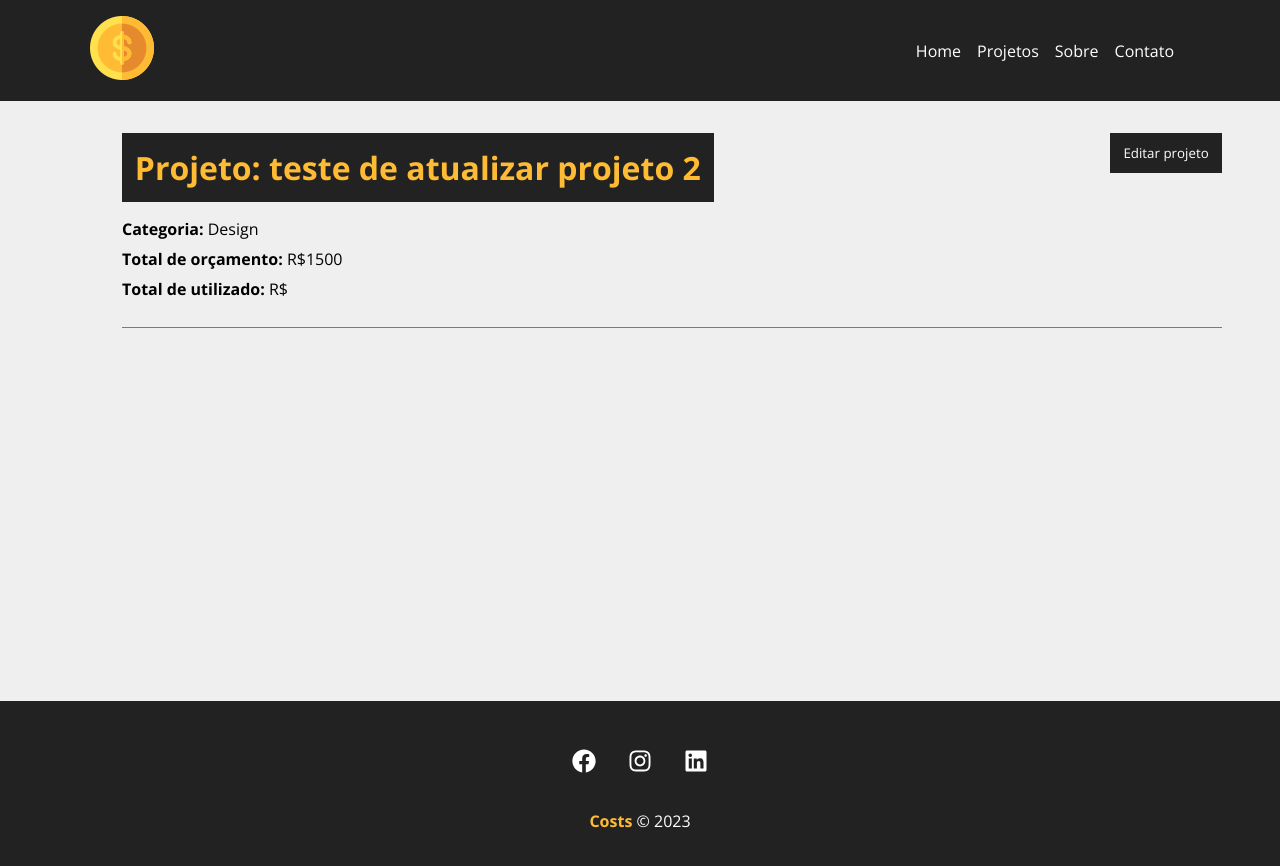
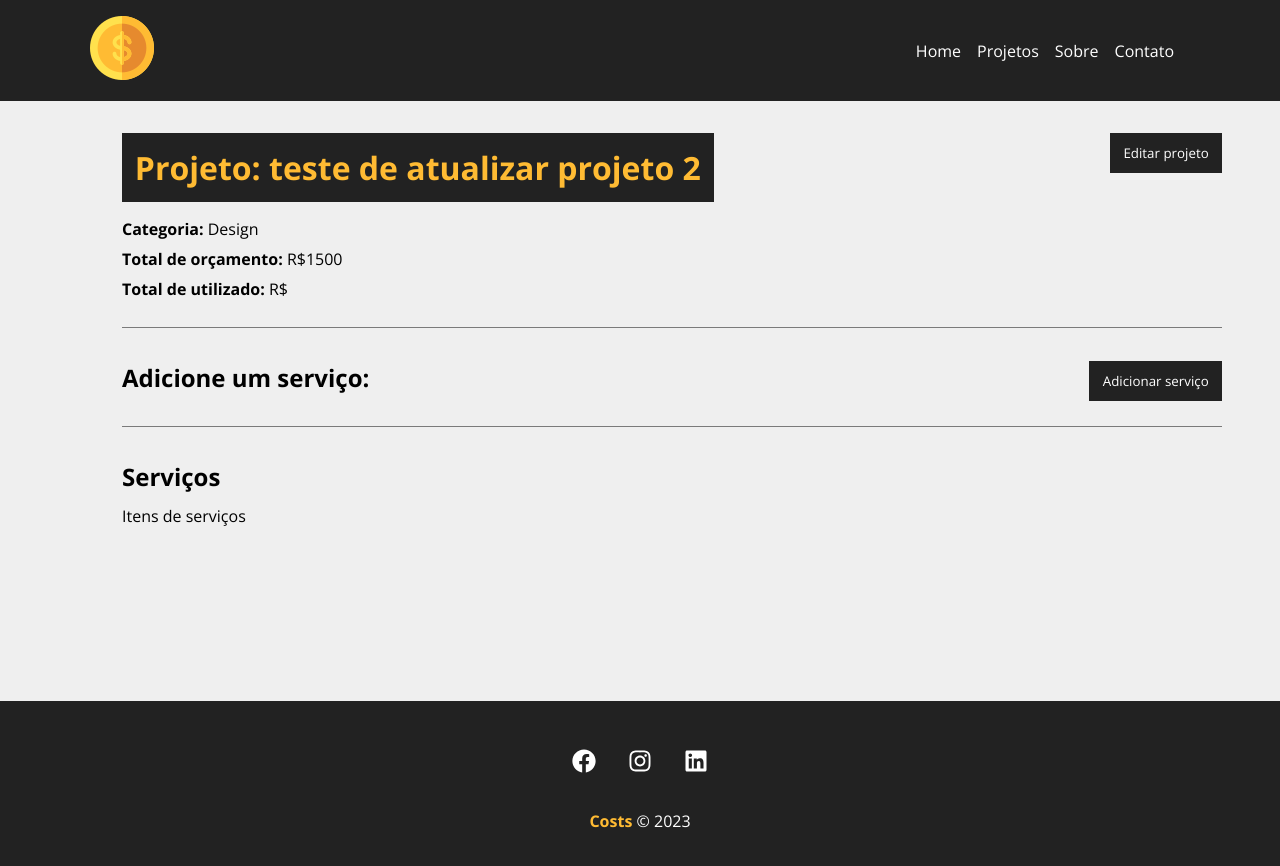
Before and after one commit to giovanep4mg/Projeto_Costs, a React (Create React App) app: page /project/20 in a window 1280 px wide. Shown: the top 866 px of the page. Built offline with nearby package versions, Linux system fonts and the light colour scheme; data requests are answered from the project's data file.

Commit message:
aula33 criando area de servicos

```diff
--- a/db.json
+++ b/db.json
@@ -12,19 +12,19 @@
       "id": 20
     },
     {
-      "name": "teste",
-      "budget": "1109",
+      "name": "teste atualizando projeto3",
+      "budget": "1000.00",
       "category": {
-        "id": "1",
-        "name": "Infra"
+        "id": "3",
+        "name": "Design"
       },
       "post": 0,
       "services": [],
       "id": 21
     },
     {
-      "name": "projeto1",
-      "budget": "109",
+      "name": "projeto atualizar",
+      "budget": "1070000",
       "category": {
         "id": "4",
         "name": "Planejamento"
--- a/src/Components/pages/Project/Project.js
+++ b/src/Components/pages/Project/Project.js
@@ -14,6 +14,7 @@
     const {id} = useParams()
     const [project, setProject] = useState([])
     const [showProjectForm, setShowProjectForm] = useState(false)
+    const [showServiceForm, setShowServiceForm] = useState(false)
     const [message, setMessage] = useState()
     const [type, setType] = useState()
 
@@ -36,6 +37,8 @@
     }, [id])
 
     function editPost(project){
+        setMessage('')
+
         //budget validation
         if(project.budget < project.cost){
             // mensagem
@@ -64,6 +67,10 @@
 
     function toggleProjectForm(){
         setShowProjectForm(!showProjectForm)
+    }
+
+    function toggleServiceForm(){
+        setShowServiceForm(!showServiceForm)
     }
 
     return(
@@ -102,6 +109,23 @@
                                 </div>
                             )}
                         </div>
+                        <div className={styles.service_form_container}>
+                            <h2>Adicione um serviço:</h2>
+                            <button onClick={toggleServiceForm} className={styles.btn}>
+                                {!showServiceForm ? 'Adicionar serviço' : 'Fechar'}
+                            </button>
+                            <div className={styles.project_info}>
+                                {showServiceForm && (
+                                    <div>
+                                        Formulário do serviço
+                                    </div>
+                                )}
+                            </div>
+                        </div>
+                        <h2>Serviços</h2>
+                        <Container customClass="start">
+                            <p>Itens de serviços</p>
+                        </Container>
                     </Container>
                 </div>
             )
```
